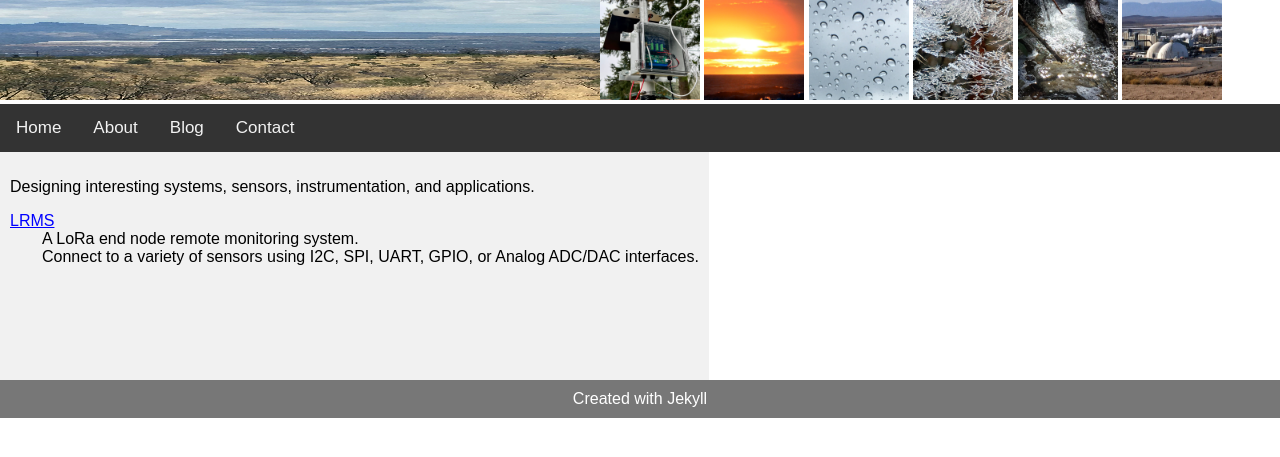
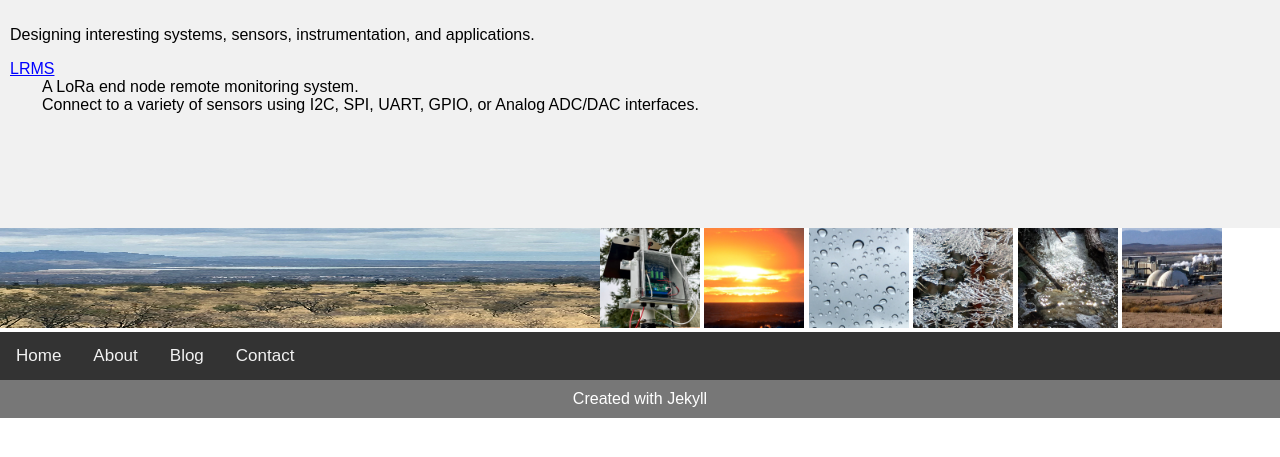
Before and after one commit to jswiles/jswiles.github.io, a Jekyll site: the page built from _pages/index.markdown, in a window 1280 px wide. Shown: the top 457 px of the page. Built offline with Jekyll 4.4.1, drawn with Linux system fonts in a browser that asks for light colours.

Commit message:
Fixed Index

```diff
--- a/_layouts/default.html
+++ b/_layouts/default.html
@@ -141,6 +141,39 @@ article {
 
 
 <body>
+<div>
+  <article>
+   <p>
+     Designing interesting systems, sensors, instrumentation, and applications.
+   </p>
+
+   <a style="color:blue;" href="/lrms" {% if page.title == "About" %}class="active-page"{% endif %}>LRMS</a>
+
+   <div class="indent2em">
+     A LoRa end node remote monitoring system.
+   </div>
+   <div class ="indent2em">
+      Connect to a variety of sensors using I2C,
+      SPI, UART, GPIO, or Analog ADC/DAC interfaces.
+   </div>
+
+   <p> <br> <br> <br> <br>
+   </p>
+<!--
+            <p style="color:blue;">
+                LYSO Gamma Ray Detector
+            </p>
+-->
+
+<!--
+            <p style="color:blue;">
+                Verticle Seismometer
+            </p>
+-->
+
+  </article>
+</div>
+
 
     <div class="tophead">
        <div class="container">
@@ -167,6 +200,10 @@ article {
       </section>
     </main>
 
+<div>
+
+</div>
+
     <footer>
        Created with Jekyll
     </footer>
--- a/_pages/index.markdown
+++ b/_pages/index.markdown
@@ -8,24 +8,26 @@ permalink: /
 # Hello, Jekyll!
 ---
 
+<!--
 <div>
-          <article>
-            <p>
-              Designing interesting systems, sensors, instrumentation, and applications.
-            </p>
+  <article>
+   <p>
+     Designing interesting systems, sensors, instrumentation, and applications.
+   </p>
 
-                <a style="color:blue;" href="/lrms" {% if page.title == "About" %}class="active-page"{% endif %}>LRMS</a>
+   <a style="color:blue;" href="/lrms" {% if page.title == "About" %}class="active-page"{% endif %}>LRMS</a>
 
-                <div class="indent2em">
-                   A LoRa end node remote monitoring system.
-                </div>
-                <div class ="indent2em">
-                   Connect to a variety of sensors using I2C,
-                   SPI, UART, GPIO, or Analog ADC/DAC interfaces.
-                </div>
+   <div class="indent2em">
+     A LoRa end node remote monitoring system.
+   </div>
+   <div class ="indent2em">
+      Connect to a variety of sensors using I2C,
+      SPI, UART, GPIO, or Analog ADC/DAC interfaces.
+   </div>
 
-            <p> <br> <br> <br> <br>
-            </p>
+   <p> <br> <br> <br> <br>
+   </p>
+-->
 <!--
             <p style="color:blue;">
                 LYSO Gamma Ray Detector
@@ -38,5 +40,7 @@ permalink: /
             </p>
 -->
 
-          </article>
+<!--
+  </article>
 </div>
+-->
```
